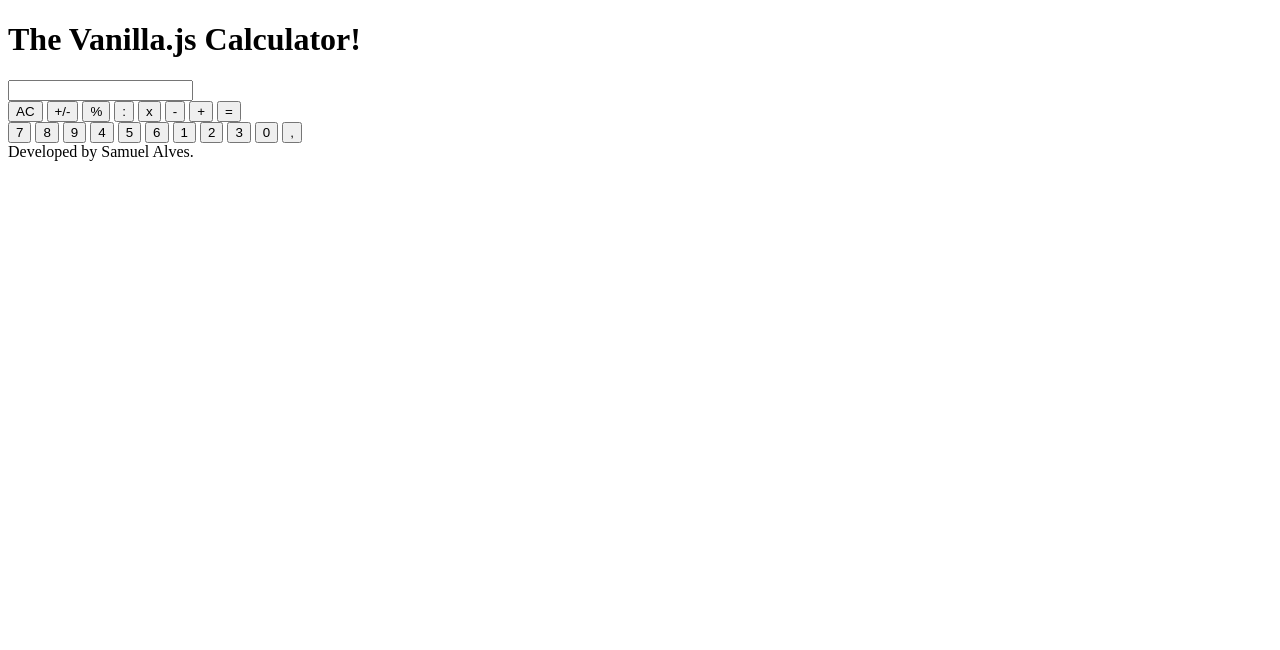
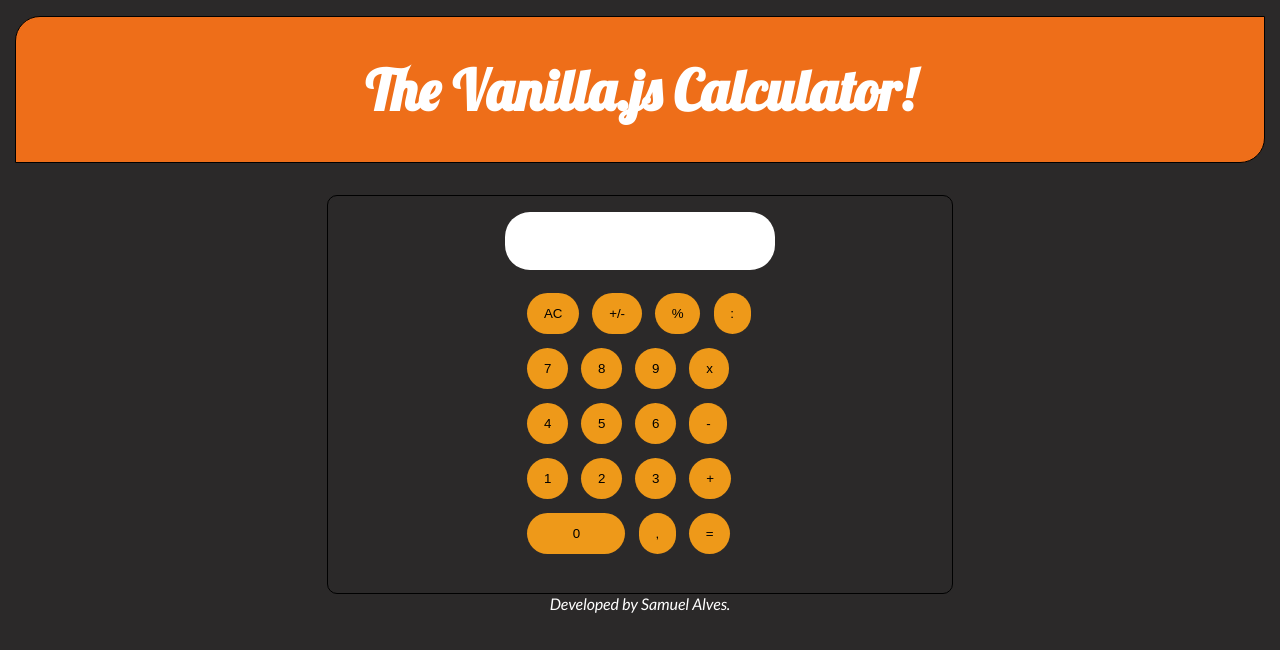
Before and after one commit to alvessamuel12/vanilla-js-calculator-app, a plain HTML site: page index.html in a window 1280 px wide. Drawn offline with Linux system fonts and the light colour scheme.

Commit message:
Iniciando a estilização e reestruturando o HTML

```diff
--- a/index.html
+++ b/index.html
@@ -2,6 +2,12 @@
 <html lang="pt-br">
 
 <head>
+    <link rel="preconnect" href="https://fonts.googleapis.com">
+    <link rel="preconnect" href="https://fonts.gstatic.com" crossorigin>
+    <link href="https://fonts.googleapis.com/css2?family=Lobster&display=swap" rel="stylesheet">
+    <link rel="preconnect" href="https://fonts.googleapis.com">
+    <link rel="preconnect" href="https://fonts.gstatic.com" crossorigin>
+    <link href="https://fonts.googleapis.com/css2?family=Lato:ital@0;1&display=swap" rel="stylesheet">
     <meta charset="UTF-8" />
     <meta http-equiv="X-UA-Compatible" content="IE=edge" />
     <meta name="viewport" content="width=device-width, initial-scale=1.0" />
@@ -18,27 +24,38 @@
             <div id="show-container">
                 <span><input type="text" readonly></span>
             </div>
+
+            <ul>
+                <li>
                     <button id="reset">AC</button>
                     <button id="positive-negative-toggle">+/-</button>
                     <button id="percent">%</button>
                     <button class="operator" id="division">:</button>
-            <button class="operator" id="multiplication">x</button>
-            <button class="operator" id="subtraction">-</button>
-            <button class="operator" id="addition">+</button>
-            <button class="operator" id="result">=</button>
-            <div id="numbers">
+                </li>
+                <li>
                     <button class="number">7</button>
                     <button class="number">8</button>
                     <button class="number">9</button>
+                    <button class="operator" id="multiplication">x</button>
+                </li>
+                <li>
                     <button class="number">4</button>
                     <button class="number">5</button>
                     <button class="number">6</button>
+                    <button class="operator" id="subtraction">-</button>
+                </li>
+                <li>
                     <button class="number">1</button>
                     <button class="number">2</button>
                     <button class="number">3</button>
-                <button class="number">0</button>
+                    <button class="operator" id="addition">+</button>
+                </li>
+                <li>
+                    <button class="number" id="zero">0</button>
                     <button class="number">,</button>
-            </div>
+                    <button class="operator" id="result">=</button>
+                </li>
+            </ul>
         </div>
     </main>
     <footer><span>Developed by Samuel Alves.</span></footer>
--- a/style.css
+++ b/style.css
@@ -0,0 +1,100 @@
+html {
+    display: block;
+    padding: 0;
+    margin: 0;
+    border: none;
+    height: 100vh;
+    width: 100vw;
+}
+
+body {
+    font-family: 'Lato', sans-serif;
+    background-color: #2b2929;
+    display: flex;
+    align-items: center;
+    justify-content: space-between;
+    flex-direction: column;
+    padding: .5em;
+}
+
+header {
+    background-color: #ee6e19;
+    display: flex;
+    justify-content: center;
+    border: 1px solid black;
+    width: 100%;
+    border-radius: 25px 0;
+}
+
+h1 {
+    text-align: center;
+    text-justify: distribute;
+    font-family: 'Lobster', cursive;
+    font-size: 3.5rem;
+    color: #fff;
+}
+
+main {
+    display: flex;
+    justify-content: center;
+    align-items: center;
+    margin-top: 2em;
+    width: 50%;
+    border: 1px solid black;
+    border-radius: 10px;
+    padding: 1em 0;
+}
+
+button {
+    display: flex;
+    margin: .5em;
+    padding: 1em 1.25em;
+    border-radius: 25px;
+    box-sizing: border-box;
+    border: none;
+    background-color: #ee9919;
+}
+
+
+
+#show-container {
+    width: 100%;
+    height: 100%;
+    display: flex;
+    align-items: center;
+    justify-content: center;
+}
+
+#show-container input {
+    border-radius: 25px;
+    border: none;
+    width: 20em;
+    height: 7vh;
+}
+
+ul {
+    display: flex;
+    flex-direction: column;
+    justify-content: center;
+    padding: 0 0 0 1em;
+}
+
+li {
+    height: 100%;
+    margin: 0;
+    border: 0;
+    padding: 0;
+    display: flex;
+    flex-wrap: nowrap;
+}
+
+
+
+#zero {
+    padding: 1em 3.4em;
+}
+
+footer {
+    color: #fff;
+    font-style: italic;
+}
```
Lines whose indentation alone changed are shown as unchanged.
